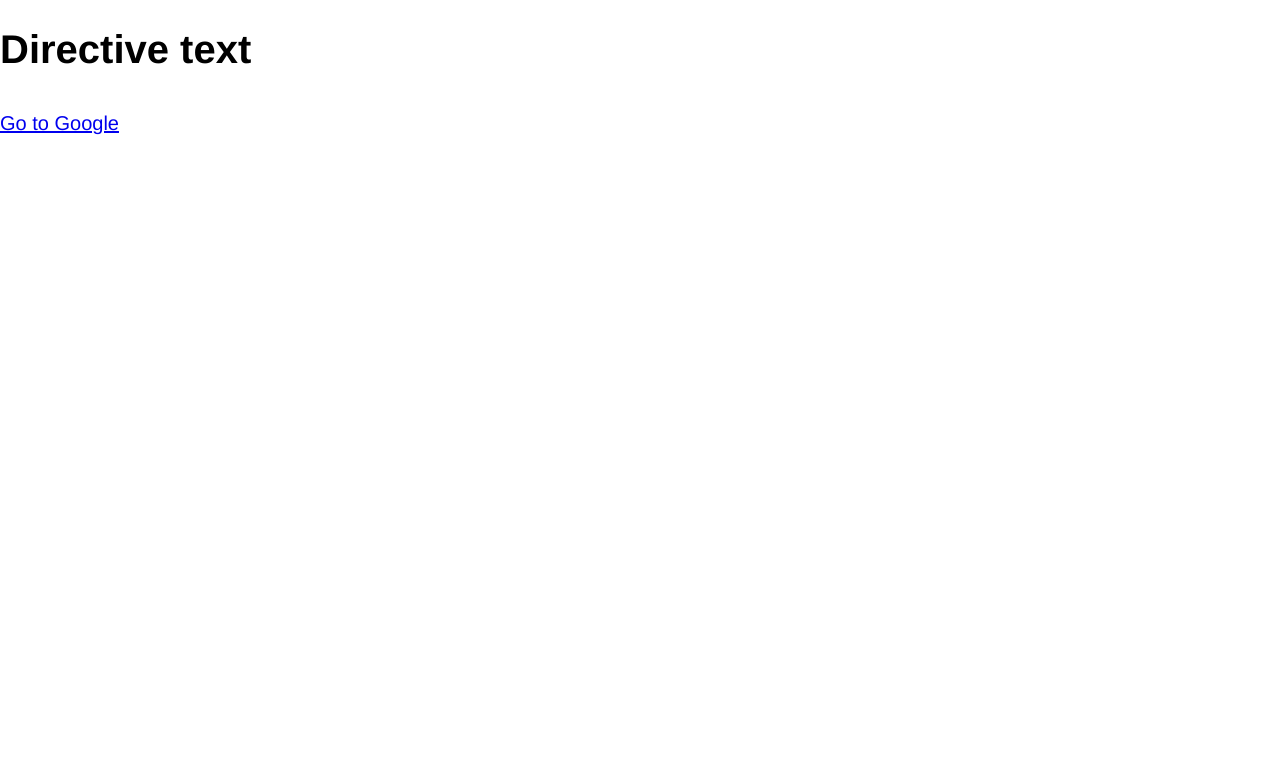
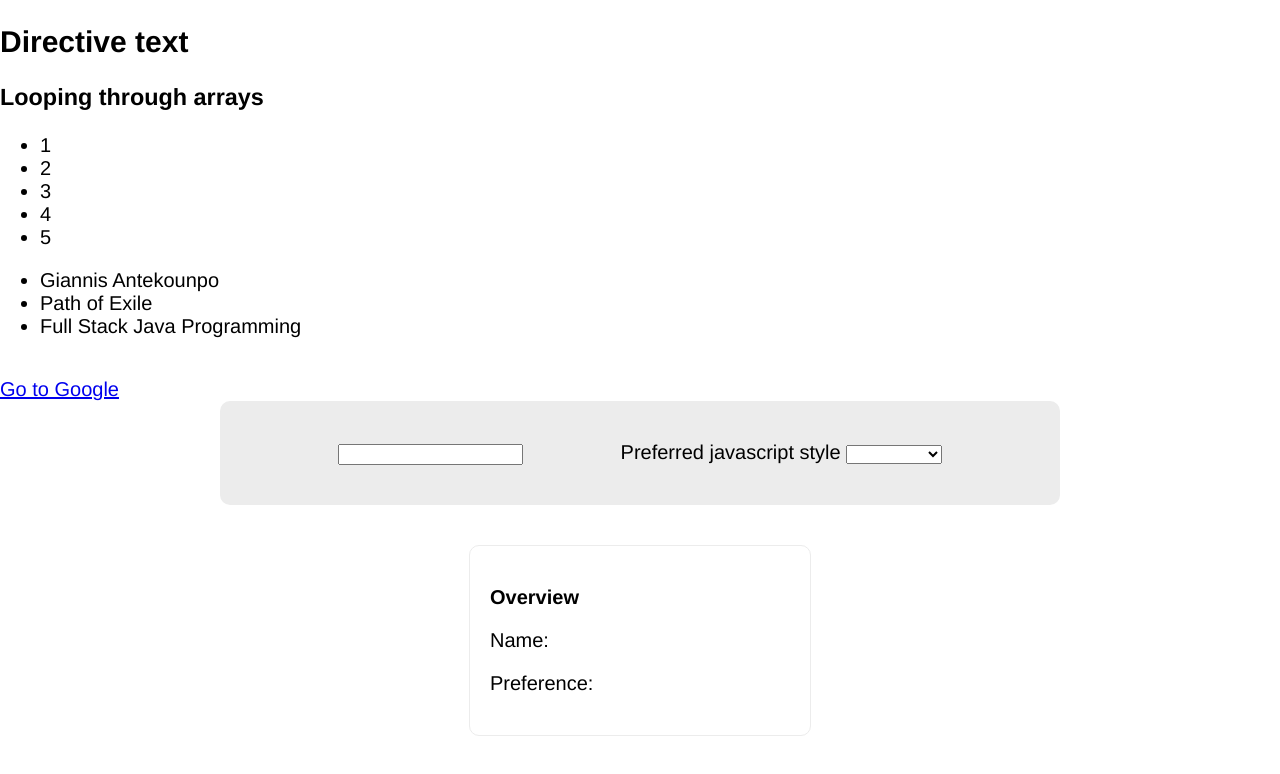
Before and after one commit to VigilBushido/Vue, a Vue app: page / in a window 1280 px wide. Shown: the top 774 px of the page. Built offline with nearby package versions, Linux system fonts and the light colour scheme.

Commit message:
jsconifg added

```diff
--- a/src/components/Exercise1-01.vue
+++ b/src/components/Exercise1-01.vue
@@ -1,15 +1,44 @@
 <template>
-  <div>
+  <section>
     <h1 v-show="true" v-once v-text="text">Loading...</h1>
     <h2 v-show="false" v-html="html" />
-
+    <h3>Looping through arrays</h3>
+    <ul>
+      <li v-for="n in 5" :key="n">
+        {{ n }}
+      </li>
+    </ul>
+    <ul>
+      <li v-for="(item, n) in interest" :key="n">
+        {{ item }}
+      </li>
+    </ul>
     <a
       :href="link.url"
       :target="link.target"
       :tabindex="link.tabindex"
       v-text="link.title"
     />
-  </div>
+    <div class="form">
+      <label>
+        <input type="text" v-model="name" />
+      </label>
+      <label>
+        Preferred javascript style
+        <select name="language" v-model="language">
+          <option value="Javascript">JavaScript</option>
+          <option value="TypeScript">TypeScript</option>
+          <option value="CoffeeScript">CoffeeScript</option>
+          <option value="Dart">Dart</option>
+        </select>
+      </label>
+    </div>
+    <ul class="overview">
+      <li><strong>Overview</strong></li>
+      <li>Name: {{ name }}</li>
+      <li>Preference: {{ language }}</li>
+    </ul>
+  </section>
 </template>
 
 <script>
@@ -27,12 +56,46 @@ export default {
         tabindex: '0',
         title: 'Go to Google',
       },
+      name: '',
+      language: '',
+      interest: [
+        'Giannis Antekounpo',
+        'Path of Exile',
+        'Full Stack Java Programming',
+      ],
     }
   },
 }
 </script>
 
 <style lang="scss" scoped>
+.form {
+  display: flex;
+  justify-content: space-evenly;
+  max-width: 800px;
+  padding: 40px 20px;
+  border-radius: 10px;
+  margin: 0 auto;
+  background: #ececec;
+}
+
+.overview {
+  display: flex;
+  flex-direction: column;
+  justify-content: space-evenly;
+  max-width: 300px;
+  margin: 40px auto;
+  padding: 40px 20px;
+  border-radius: 10px;
+  border: 1px solid #ececec;
+
+  > li {
+    list-style: none;
+    + li {
+      margin-top: 20px;
+    }
+  }
+}
 h2 {
   margin: 40px 0 0;
   font-weight: normal;
```
Also changed, not shown: jsconfig.json (added, +9 -0 lines).
